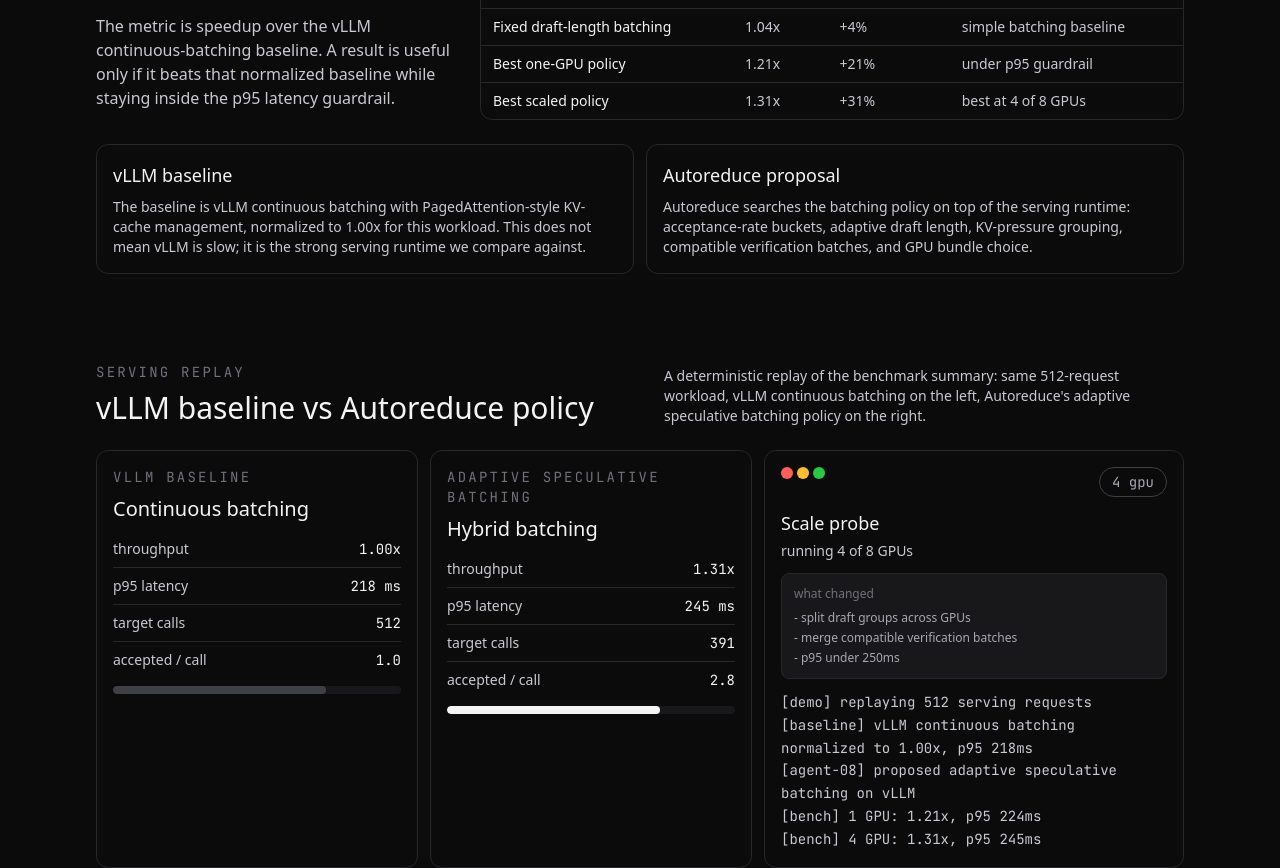
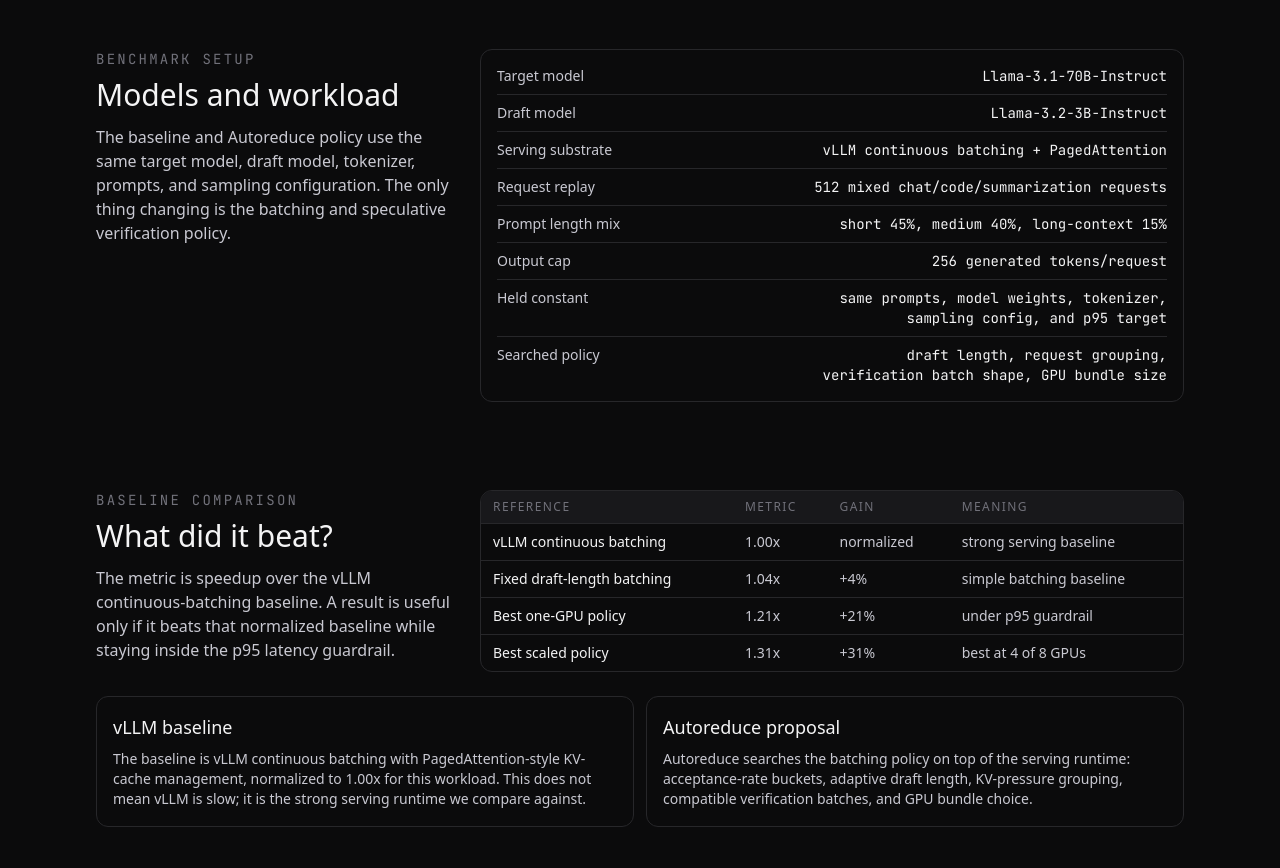
Before and after one commit to vishruthb/autoreduce, a Next.js app in the folder web/: page /case-studies/speculative-decoding in a window 1280 px wide. Shown: the part 760-1628 px from the top of the page. Built offline with nearby package versions, Linux system fonts and the light colour scheme.

Commit message:
Add speculative decoding model setup

```diff
--- a/web/app/case-studies/speculative-decoding/page.tsx
+++ b/web/app/case-studies/speculative-decoding/page.tsx
@@ -21,6 +21,9 @@
 
 const SETUP = [
   ["GPU pool", "8 H100 slots"],
+  ["Target model", "Llama-3.1-70B-Instruct"],
+  ["Draft model", "Llama-3.2-3B-Instruct"],
+  ["Replay workload", "512 mixed requests"],
   ["Initial mode", "wide search"],
   ["Initial allocation", "8 one-GPU experiments"],
   ["Benchmark", "sealed serving benchmark"],
@@ -154,6 +157,17 @@
     "Autoreduce proposal",
     "Autoreduce searches the batching policy on top of the serving runtime: acceptance-rate buckets, adaptive draft length, KV-pressure grouping, compatible verification batches, and GPU bundle choice.",
   ],
+];
+
+const BENCHMARK_SETUP = [
+  ["Target model", "Llama-3.1-70B-Instruct"],
+  ["Draft model", "Llama-3.2-3B-Instruct"],
+  ["Serving substrate", "vLLM continuous batching + PagedAttention"],
+  ["Request replay", "512 mixed chat/code/summarization requests"],
+  ["Prompt length mix", "short 45%, medium 40%, long-context 15%"],
+  ["Output cap", "256 generated tokens/request"],
+  ["Held constant", "same prompts, model weights, tokenizer, sampling config, and p95 target"],
+  ["Searched policy", "draft length, request grouping, verification batch shape, GPU bundle size"],
 ];
 
 const SOURCES = [
@@ -295,6 +309,30 @@
           <MetricCard label="GPU pool" value="8 H100" body="The run starts with eight H100 slots available to the scheduler." />
           <MetricCard label="best scaled point" value="1.31x" body="Hybrid policy at 4 GPUs before p95 latency degraded." />
           <MetricCard label="planner decision" value="4 of 8" body="The 8-GPU probe flattened, so the planner returned capacity to search." />
+        </section>
+
+        <section className="mt-section grid gap-xl lg:grid-cols-[360px_minmax(0,1fr)]">
+          <div>
+            <p className="font-mono text-code-sm uppercase tracking-[0.16em] text-mute">
+              benchmark setup
+            </p>
+            <h2 className="mt-sm text-display-lg text-ink">Models and workload</h2>
+            <p className="mt-md text-body-md text-body">
+              The baseline and Autoreduce policy use the same target model, draft model, tokenizer,
+              prompts, and sampling configuration. The only thing changing is the batching and
+              speculative verification policy.
+            </p>
+          </div>
+          <div className="rounded-lg border border-hairline bg-canvas p-lg">
+            <div className="space-y-sm">
+              {BENCHMARK_SETUP.map(([label, value]) => (
+                <div key={label} className="flex items-start justify-between gap-lg border-b border-hairline pb-sm last:border-b-0 last:pb-0">
+                  <span className="text-body-sm text-body">{label}</span>
+                  <span className="max-w-[360px] text-right font-mono text-code-sm text-ink">{value}</span>
+                </div>
+              ))}
+            </div>
+          </div>
         </section>
 
         <section className="mt-section grid gap-xl lg:grid-cols-[360px_minmax(0,1fr)]">
--- a/web/components/case-studies/SpeculativeServingReplay.tsx
+++ b/web/components/case-studies/SpeculativeServingReplay.tsx
@@ -148,7 +148,7 @@
           </ul>
         </div>
         <pre className="mt-md min-h-[160px] overflow-x-auto whitespace-pre-wrap font-mono text-code-sm leading-relaxed text-body">
-          {["[demo] replaying 512 serving requests", ...logs].join("\n")}
+          {["[demo] Llama-3.1-70B target + Llama-3.2-3B draft", "[demo] replaying 512 serving requests", ...logs].join("\n")}
         </pre>
       </div>
     </div>
```
